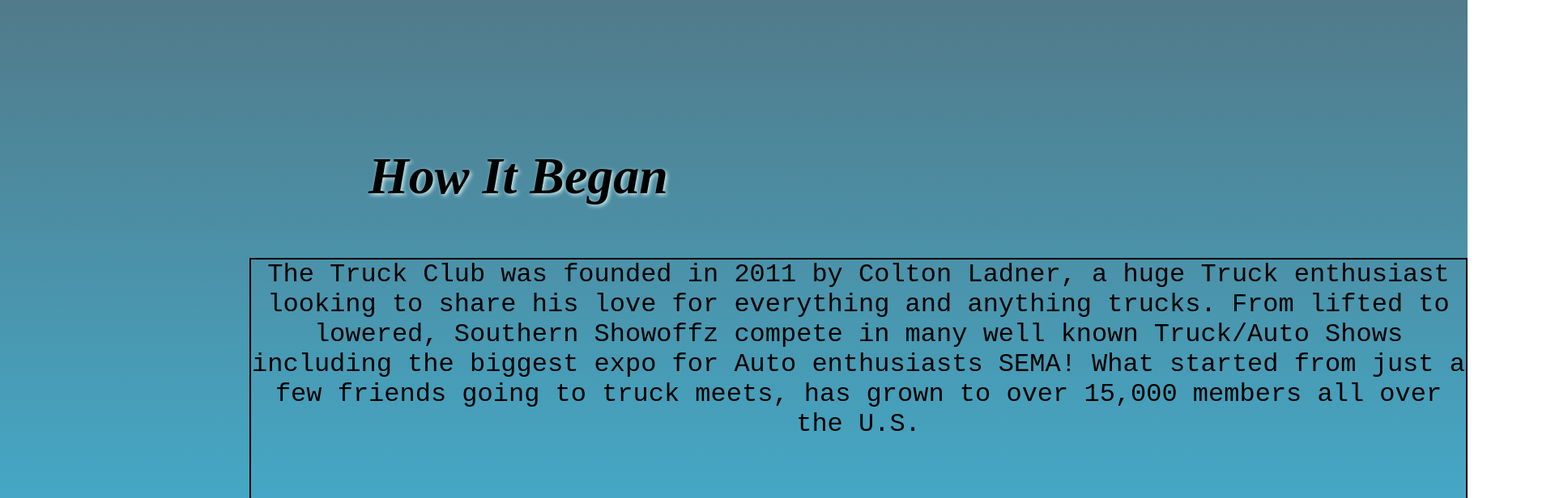
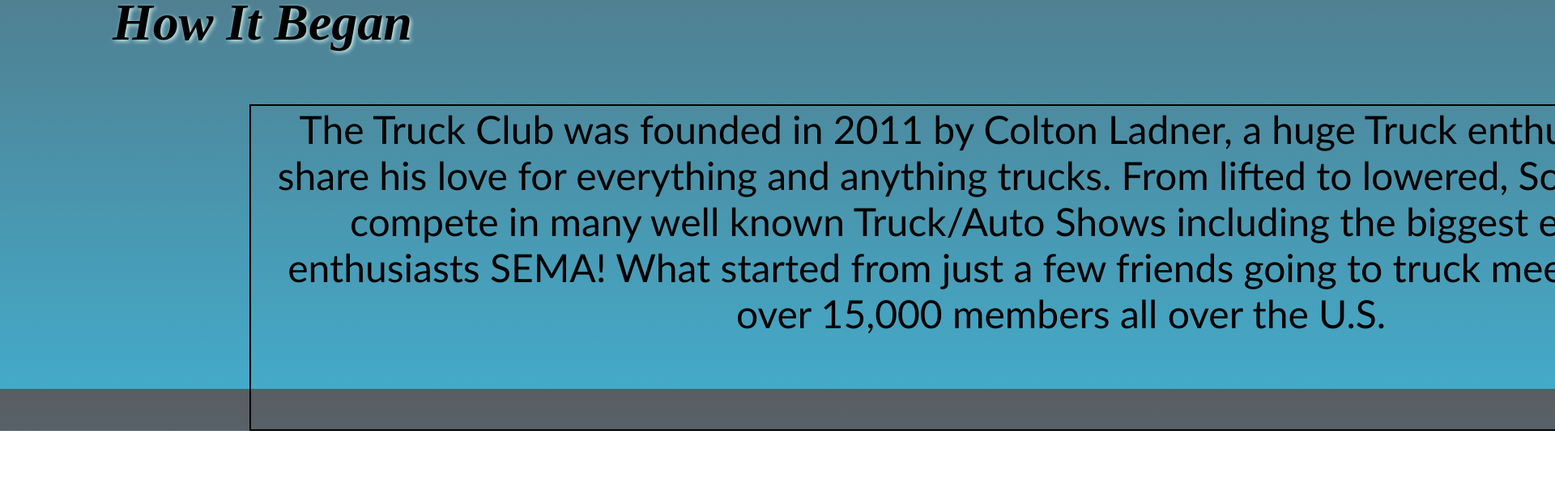
Before and after one commit to Josec1997/phase-2-final-project, a React (Create React App) app in the folder phase-2-final-project/: page /about in a window 1280 px wide. Shown: the part 400-1016 px from the top of the page at 81% size, 1920 px wide, since content can reach past the window. After the commit the page ends 933 px from the top, so only its background shows below. Built offline with nearby package versions, Linux system fonts and the light colour scheme; data requests are answered from the project's data file; the HTML template or start-up script is replaced by a standard one.

Commit message:
align about

```diff
--- a/phase-2-final-project/src/About.js
+++ b/phase-2-final-project/src/About.js
@@ -5,9 +5,9 @@
 
     return (
         <div id ="about">
-            <h3> How It Began</h3>
-            <p> The Truck Club was founded in 2011 by Colton Ladner, a huge Truck enthusiast looking to share his love for everything and anything trucks. From lifted to lowered, Southern Showoffz compete in many well known Truck/Auto Shows including the biggest expo for Auto enthusiasts SEMA! What started from just a few friends going to truck meets, has grown to over 15,000 members all over the U.S.
-            </p>
+          <h3> How It Began</h3>
+          <p> The Truck Club was founded in 2011 by Colton Ladner, a huge Truck enthusiast looking to share his love for everything and anything trucks. From lifted to lowered, Southern Showoffz compete in many well known Truck/Auto Shows including the biggest expo for Auto enthusiasts SEMA! What started from just a few friends going to truck meets, has grown to over 15,000 members all over the U.S.
+          </p>
         </div>
     )
 }
--- a/phase-2-final-project/src/index.css
+++ b/phase-2-final-project/src/index.css
@@ -74,12 +74,17 @@
     padding: 5px;
   }
 
+#about{
+  width: 50%;
+}
+
 p{
-  width: 1500px;
+  width: 2000px;
   color: black;
   border: 2px solid #000000;
-  font-size: 2em;
-  box-shadow: 3px 3px #000000
+  font-size: 3em;
+  box-shadow: 3px 3px #000000;
+  font-family: 'Gill Sans', 'Gill Sans MT', Calibri, 'Trebuchet MS', sans-serif;
 }
 
   H4{
```
